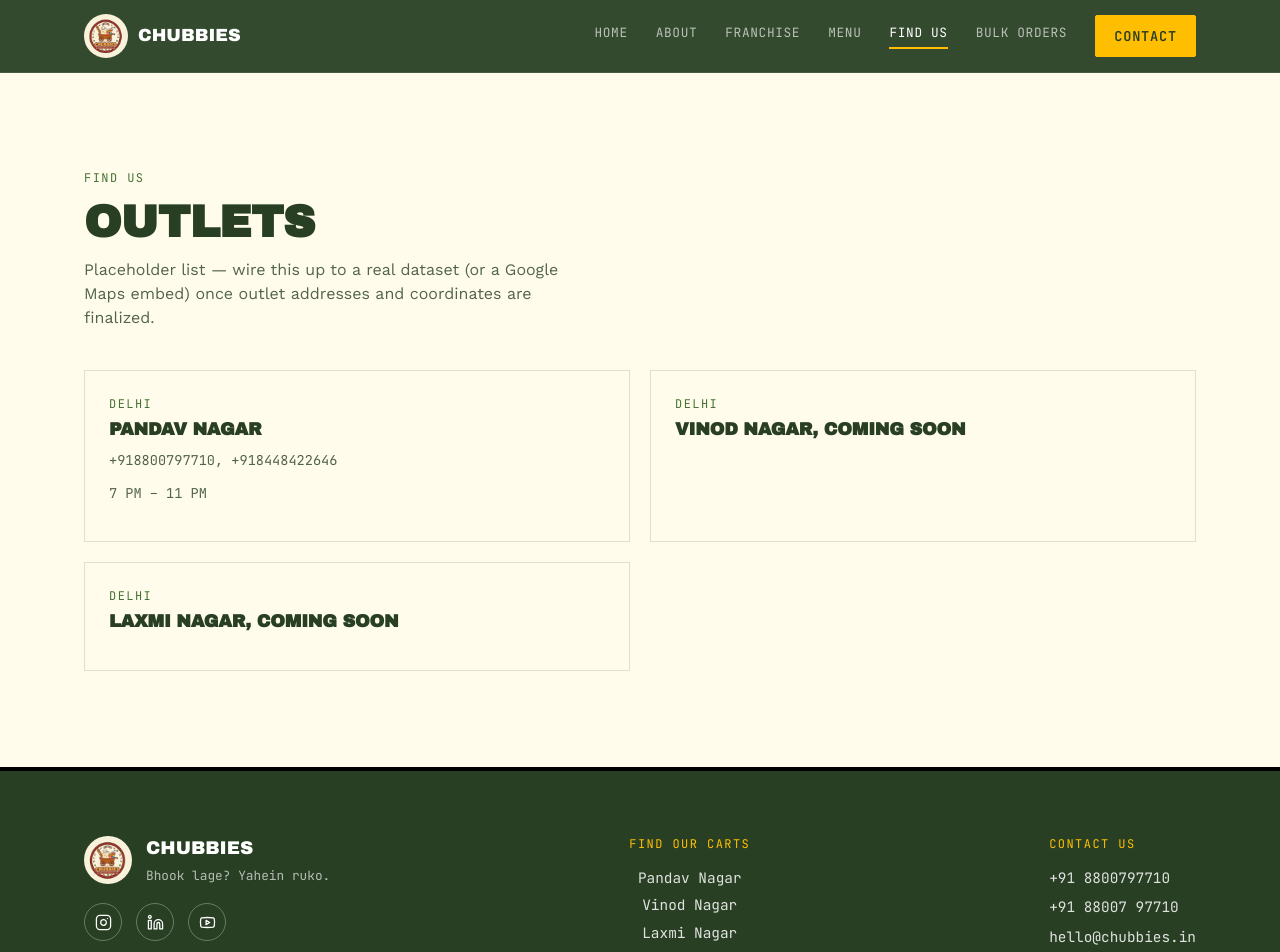
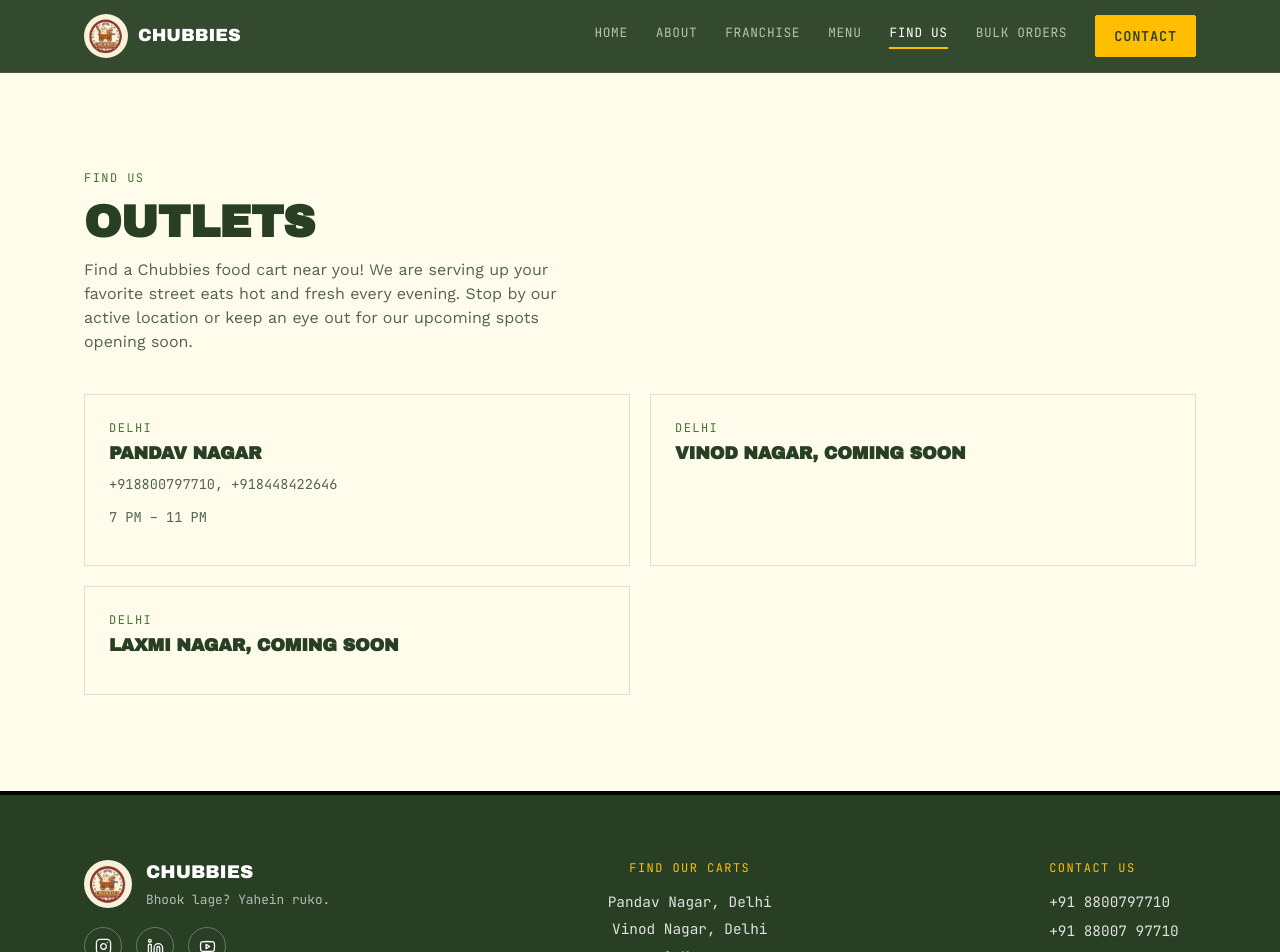
Before and after one commit to Hasanragib/Chubbies, a React (Vite) app: page /locations in a window 1280 px wide. Shown: the top 952 px of the page. Built offline with nearby package versions, Linux system fonts and the light colour scheme; no server answers.

Commit message:
chore: remove node_modules from tracking and add to gitignore.

```diff
--- a/src/components/Footer.jsx
+++ b/src/components/Footer.jsx
@@ -1,11 +1,12 @@
-import { Instagram, Linkedin, Youtube } from 'lucide-react'
-import { useSite } from '../context/SiteContext.jsx'
-import styles from '../styles/components/Footer.module.css'
+import { Instagram, Linkedin, Youtube } from "lucide-react";
+import { Link } from "react-router-dom";
+import { useSite } from "../context/SiteContext.jsx";
+import styles from "../styles/components/Footer.module.css";
 
-const ICONS = { instagram: Instagram, linkedin: Linkedin, youtube: Youtube }
+const ICONS = { instagram: Instagram, linkedin: Linkedin, youtube: Youtube };
 
 export default function Footer() {
-  const { brand, contact, socials, carts } = useSite()
+  const { brand, contact, socials, carts } = useSite();
 
   return (
     <footer className={styles.footer}>
@@ -13,7 +14,11 @@
         {/* Logo + name + trust stat + socials */}
         <div>
           <div className={styles.brandRow}>
-            <img src={brand.logo} alt={`${brand.name} logo`} className={styles.logo} />
+            <img
+              src={brand.logo}
+              alt={`${brand.name} logo`}
+              className={styles.logo}
+            />
             <div>
               <div className={styles.brandName}>{brand.name}</div>
               <div className={styles.tagline}>{brand.tagline}</div>
@@ -22,7 +27,7 @@
 
           <div className={styles.socialRow}>
             {socials.map(({ id, href, label }) => {
-              const Icon = ICONS[id]
+              const Icon = ICONS[id];
               return (
                 <a
                   key={label}
@@ -34,7 +39,7 @@
                 >
                   <Icon size={17} strokeWidth={1.8} />
                 </a>
-              )
+              );
             })}
           </div>
         </div>
@@ -43,7 +48,15 @@
         <div className={styles.columnCentered}>
           <div className={`eyebrow ${styles.columnLabel}`}>Find our carts</div>
           <div className={styles.stackedListTight}>
-            {carts.map(c => <span key={c}>{c}</span>)}
+            {carts.map((c) => (
+              <Link
+                key={c}
+                to={`/locations`}
+                className={styles.cartLink}
+              >
+                <span>{c}</span>
+              </Link>
+            ))}
           </div>
         </div>
 
@@ -61,9 +74,11 @@
       {/* Rights reserved — full-width bottom bar */}
       <div className={styles.bottomBar}>
         <div className={`container ${styles.bottomBarInner}`}>
-          <span>© {brand.established} {brand.name}. All rights reserved.</span>
+          <span>
+            © {brand.established} {brand.name}. All rights reserved.
+          </span>
         </div>
       </div>
     </footer>
-  )
+  );
 }
--- a/src/data/index.js
+++ b/src/data/index.js
@@ -38,7 +38,7 @@
     { id: 'youtube', label: 'YouTube', href: 'https://youtube.com' },
   ],
 
-  carts: ['Pandav Nagar', 'Vinod Nagar', 'Laxmi Nagar'],
+  carts: ['Pandav Nagar, Delhi ', 'Vinod Nagar, Delhi', '& More'],
 
   stats: {
     customers: '5,000+',
--- a/src/pages/Menu.jsx
+++ b/src/pages/Menu.jsx
@@ -20,7 +20,7 @@
                     <div className={styles.itemName}>{item.name}</div>
                     <div className={styles.itemDesc}>{item.desc}</div>
                   </div>
-                  <div className={styles.itemPrice}>{item.price}</div>
+
                 </div>
               ))}
             </div>
--- a/src/pages/StoreLocator.jsx
+++ b/src/pages/StoreLocator.jsx
@@ -1,8 +1,8 @@
-import { useSite } from '../context/SiteContext.jsx'
-import styles from '../styles/pages/StoreLocator.module.css'
+import { useSite } from "../context/SiteContext.jsx";
+import styles from "../styles/pages/StoreLocator.module.css";
 
 export default function StoreLocator() {
-  const { outlets } = useSite()
+  const { outlets } = useSite();
 
   return (
     <section className={`section ${styles.section}`}>
@@ -10,12 +10,13 @@
         <div className="eyebrow">Find us</div>
         <h1 className={styles.heading}>Outlets</h1>
         <p className={styles.intro}>
-          Placeholder list — wire this up to a real dataset (or a Google Maps embed)
-          once outlet addresses and coordinates are finalized.
+          Find a Chubbies food cart near you! We are serving up your favorite
+          street eats hot and fresh every evening. Stop by our active location
+          or keep an eye out for our upcoming spots opening soon.
         </p>
 
         <div className={styles.grid}>
-          {outlets.map(o => (
+          {outlets.map((o) => (
             <div key={o.area} className={styles.card}>
               <div className="eyebrow">{o.city}</div>
               <h3 className={styles.area}>{o.area}</h3>
@@ -26,5 +27,5 @@
         </div>
       </div>
     </section>
-  )
+  );
 }
```
